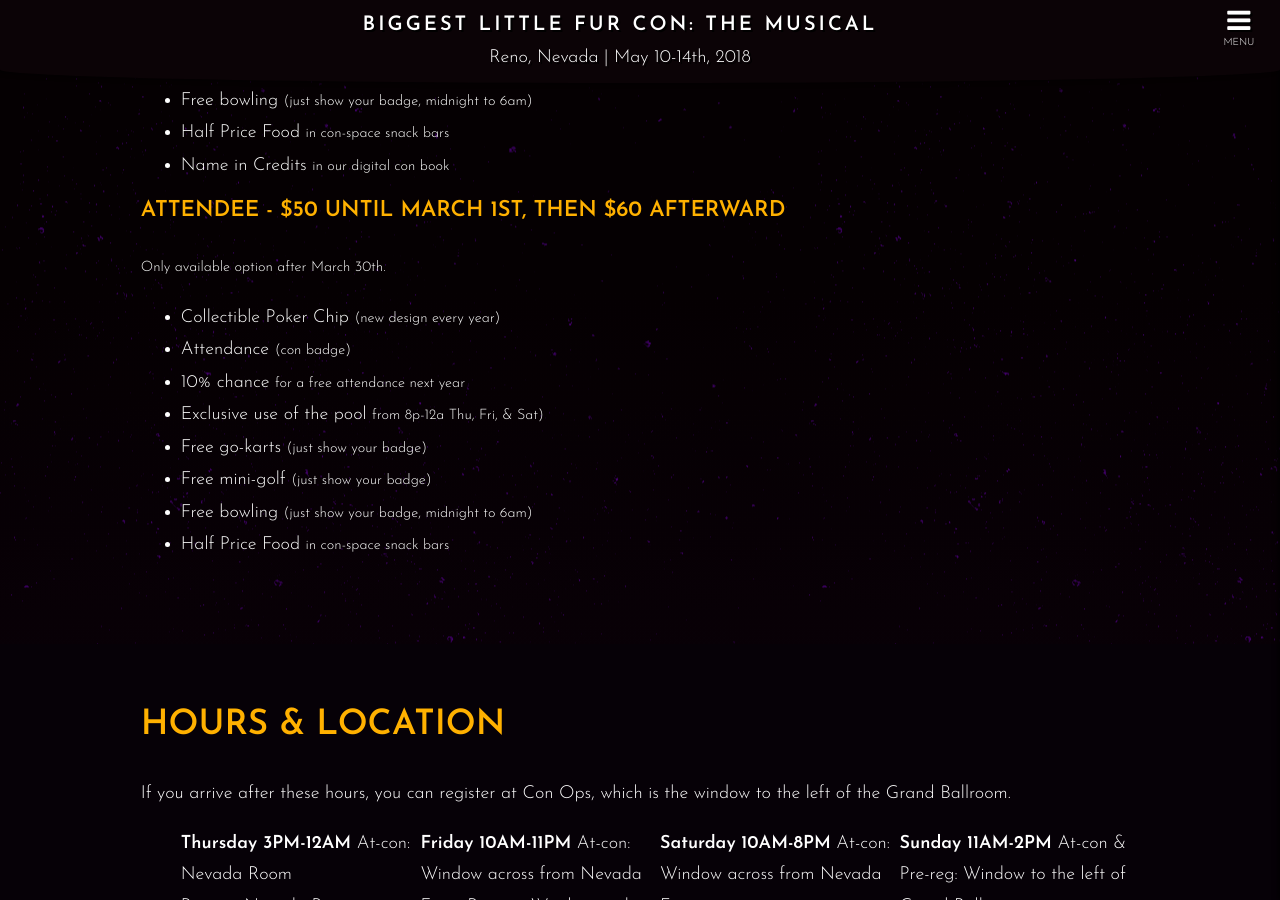
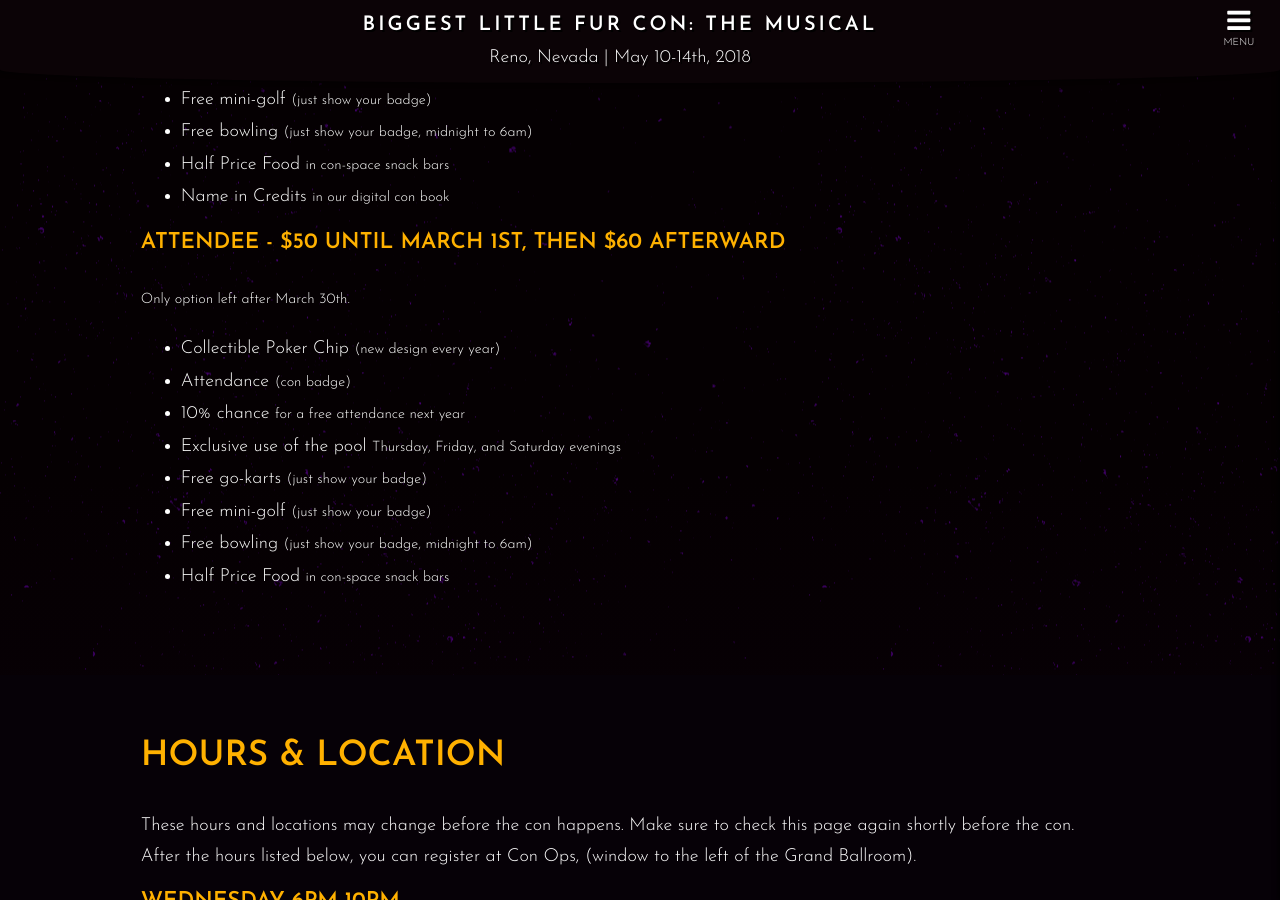
Before and after one commit to blfcweb/biggestlittlefc.github.io, a Jekyll site: the page built from register.md, in a window 1280 px wide and 900 px high, scrolled down 2093 px. Built offline with Jekyll 4.4.1, drawn with Linux system fonts in a browser that asks for light colours; some of the changed text lies outside the part shown.

Commit message:
testing more formatting for registration times

```diff
--- a/register.md
+++ b/register.md
@@ -34,7 +34,7 @@
 
 ### SWAG!
 
-Patron and Sponsor are **not available after {{ page.preregend }}**; you cannot upgrade at-con. If you pre-register as Attendee, you can still buy the swag from the con store, *if there is any left*. Pre-registering as Patron/Sponsor *reserves* the swag just for *you*, and you'll pay less than in the con store.
+Patron and Sponsor are **not available after {{ page.preregend }}**; you cannot upgrade at-con. If you pre-register as Attendee, you can still buy the swag from the con store, *if there is any left*. Pre-registering as Patron/Sponsor *reserves* the swag just for *you*, and you'll pay less than in the con store. It also gets you the other benefits like a chance at free registration for next year, and early badge pickup.
 
 This year's patron-level swag is still being determined.
 
@@ -52,7 +52,7 @@
 - 10% chance <small>for a free attendance next year</small>
 - Priority access/seating <small>to certain events</small>
 - Early pre-reg pickup <small>starting on Wednesday night</small>
-- Exclusive use of the pool <small>from 8p-12a Thu, Fri, & Sat)</small>
+- Exclusive use of the pool <small>Thursday, Friday, and Saturday evenings</small>
 - Free go-karts <small>(just show your badge)</small>
 - Free mini-golf <small>(just show your badge)</small>
 - Free bowling <small>(just show your badge, midnight to 6am)</small>
@@ -70,7 +70,7 @@
 - 5% chance <small>for a free attendance next year</small>
 - Priority access/seating <small>to certain events</small>
 - Early pre-reg pickup <small>starting on Wednesday night</small>
-- Exclusive use of the pool <small>from 8p-12a Thu, Fri, & Sat)</small>
+- Exclusive use of the pool <small>Thursday, Friday, and Saturday evenings</small>
 - Free go-karts <small>(just show your badge)</small>
 - Free mini-golf <small>(just show your badge)</small>
 - Free bowling <small>(just show your badge, midnight to 6am)</small>
@@ -79,55 +79,46 @@
 
 #### Attendee - ${{ page.prices.attendeePre }} until {{ page.discountend }}, then ${{ page.prices.attendeeFull }} afterward
 
-<small>Only available option after {{ page.preregend }}.</small>
+<small>Only option left after {{ page.preregend }}.</small>
 
 - Collectible Poker Chip <small>(new design every year)</small>
 - Attendance <small>(con badge)</small>
 - 10% chance <small>for a free attendance next year</small>
-- Exclusive use of the pool <small>from 8p-12a Thu, Fri, & Sat)</small>
+- Exclusive use of the pool <small>Thursday, Friday, and Saturday evenings</small>
 - Free go-karts <small>(just show your badge)</small>
 - Free mini-golf <small>(just show your badge)</small>
 - Free bowling <small>(just show your badge, midnight to 6am)</small>
 - Half Price Food <small>in con-space snack bars</small>
 
-<div class="clear"></div>
-
-</div>
-</div>
-
-
-
-
+<div class="clear"></div></div></div>
 <div class="one-full bg-two">
 <div class="page-wrapper">
 
 ## Hours &amp; Location
 
-If you arrive after these hours, you can register at Con Ops, which is the window to the left of the Grand Ballroom.
+These hours and locations may change before the con happens. Make sure to check this page again shortly before the con.<br>
+After the hours listed below, you can register at Con Ops, (window to the left of the Grand Ballroom).
 
-- {:.one_fourth } **Thursday 3PM-12AM**
-    At-con: Nevada Room
-    Pre-reg: Nevada Room
-- {:.one_fourth } **Friday 10AM-11PM**
-    At-con: Window across from Nevada Foyer
-    Pre-reg: Window to the left of Grand Ballroom
-- {:.one_fourth } **Saturday 10AM-8PM**
-    At-con: Window across from Nevada Foyer
-    Pre-reg: Window to the left of Grand Ballroom
-- {:.one_fourth } **Sunday 11AM-2PM**
-    At-con &amp; Pre-reg: Window to the left of Grand Ballroom
+#### Wednesday 6PM-10PM
+Pre-reg Patrons and Sponsors only, in the Nevada Room
 
+#### Thursday 3PM-12AM
+At-con: Nevada Room
+Pre-reg: Nevada Room
 
-<div class="clear"></div>
+#### Friday 10AM-11PM
+All registrations: Window across from Nevada Foyer
 
-</div>
-</div>
+#### Saturday 10AM-8PM
+All registrations: Window across from Nevada Foyer
 
+#### Sunday 11AM-2PM
+All registrations: Window across from Nevada Foyer
 
+<div class="clear"></div></div></div>
 
 <div class="one-full bg-three">
 <div class="page-wrapper">
-
 
 ## At-Con Pricing
 
```
